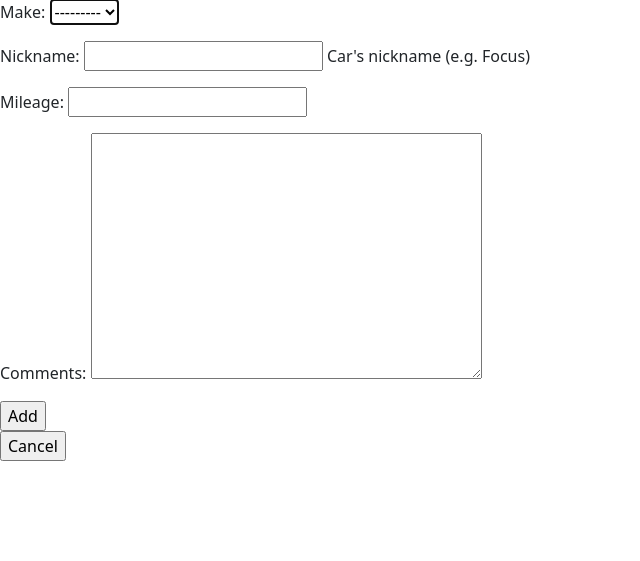
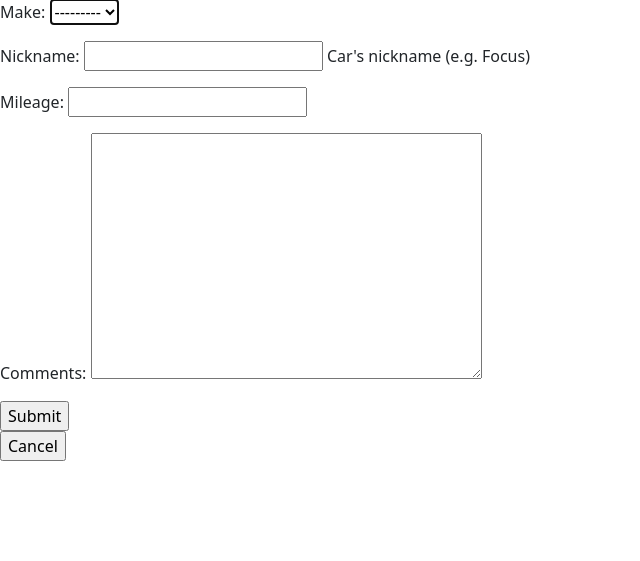
Before and after one commit to ece-mohammad/polls-plus, a Django app: page /autos/main/create/ in a window 1280 px wide. Shown: the part 239-800 px from the top of the page, without its empty margins (0-640 px from the left). Run offline with Django 5.2, Linux system fonts and the light colour scheme; a user stored in the database is signed in; data that the repository does not hold is empty; some libraries are stand-ins or nearby versions.

Commit message:
- Fixed missing meta tag, and submit buttons values
Signed-off-by: ece-mohammad <kuro.ece@gmail.com>

```diff
--- a/pollsplus/autos/templates/autos/auto_create.html
+++ b/pollsplus/autos/templates/autos/auto_create.html
@@ -13,7 +13,7 @@
       {{ form.as_p }}
     </fieldset>
     <div>
-      <input type="submit" value="Add">
+      <input type="submit" value="Submit">
     </div>
     <div>
       <input type="button" value="Cancel" onclick="location='{% url 'autos:auto_list' %}'">
--- a/pollsplus/autos/templates/autos/make_create.html
+++ b/pollsplus/autos/templates/autos/make_create.html
@@ -13,7 +13,7 @@
       {{ form.as_p }}
     </fieldset>
     <div>
-      <input type="submit" value="Add">
+      <input type="submit" value="Submit">
     </div>
     <div>
       <input type="button" value="Cancel" onclick="location='{% url 'autos:make_list' %}'">
--- a/pollsplus/templates/base.html
+++ b/pollsplus/templates/base.html
@@ -4,6 +4,7 @@
   <meta charset="UTF-8">
   <meta name="viewport" content="width=device-width, initial-scale=1.0">
   <meta name="dj4e" content="c3d67032530cee152ef2af02a4afd571">
+  <meta name="dj4e-code" content="42173029139562">
   <link
       href="https://cdn.jsdelivr.net/npm/bootstrap@5.0.2/dist/css/bootstrap.min.css"
       rel="stylesheet"
```
